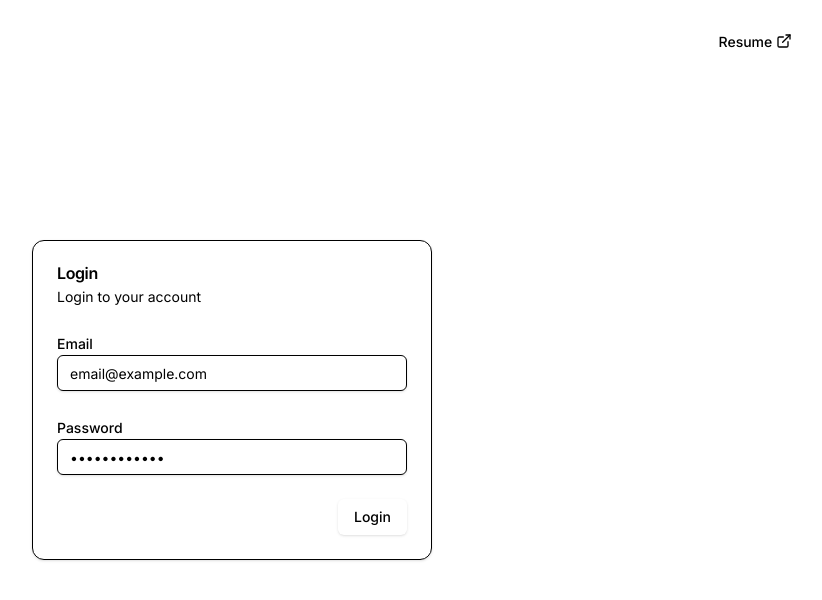
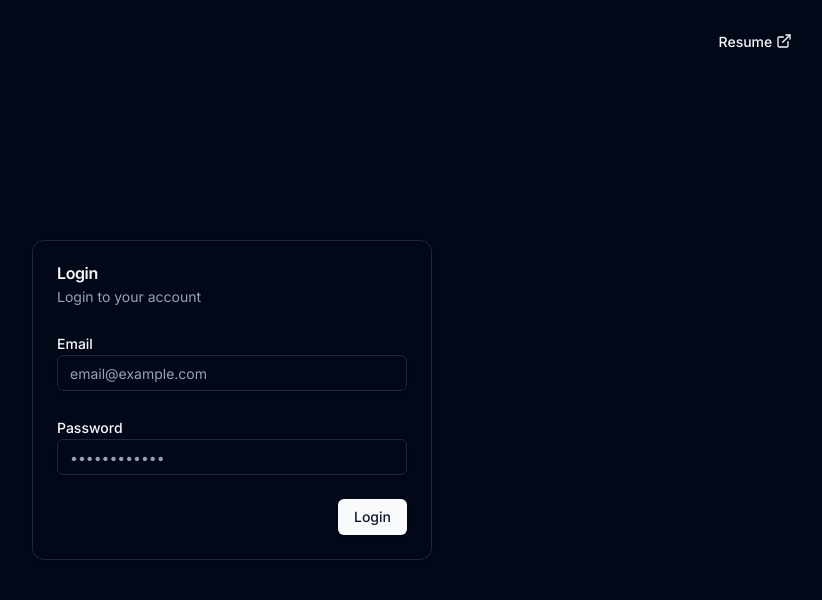
Before and after one commit to Miunn/portfolio, a Next.js app: page /login in a window 1280 px wide. Shown: the top 600 px of the page, without its empty margins (408-1230 px from the left). Built offline with nearby package versions, Linux system fonts and the light colour scheme; a web font is replaced by a local one.

Commit message:
feat: update code with new verrsions

```diff
--- a/package.json
+++ b/package.json
@@ -1,5 +1,6 @@
 {
 	"name": "remicaulier-fr-app",
+	"type": "module",
 	"version": "0.1.0",
 	"private": true,
 	"scripts": {
--- a/src/app/globals.css
+++ b/src/app/globals.css
@@ -2,6 +2,8 @@
 @plugin "@tailwindcss/typography";
 
 @config '../../tailwind.config.ts';
+
+@custom-variant dark (&:where(.dark, .dark *));
 
 /*
   The default border color has changed to `currentcolor` in Tailwind CSS v4,
--- a/src/app/layout.tsx
+++ b/src/app/layout.tsx
@@ -29,10 +29,10 @@ export default function RootLayout({
 	children: React.ReactNode;
 }>) {
 	return (
-		<html lang="en" className={"dark overflow-x-hidden"}>
+		<html lang="en">
 			<body
 				className={cn(
-					"relative w-screen min-h-dvh font-inter antialiased overflow-hidden",
+					"dark relative w-screen min-h-dvh font-inter antialiased overflow-x-hidden",
 					inter.className,
 				)}
 			>
@@ -42,7 +42,7 @@ export default function RootLayout({
 							<li>
 								<Button
 									variant={"link"}
-									className="group !no-underline"
+									className="group no-underline!"
 								>
 									<Link
 										href={"/resume.pdf"}
--- a/src/skills/SkillsList.tsx
+++ b/src/skills/SkillsList.tsx
@@ -1,14 +1,17 @@
-import IconCloud, {Icon} from "@/components/magicui/icon-cloud";
+import IconCloud, { Icon } from "@/components/magicui/icon-cloud";
 
 export default function SkillsList() {
 	return (
 		<div className={"flex gap-16 flex-col items-center md:flex-row"}>
 			<div
-                className={"flex h-full w-full max-w-[24rem] items-center justify-center overflow-hidden bg-background"}>
-                <IconCloud icons={skills}/>
+				className={
+					"flex h-full w-full max-w-[24rem] items-center justify-center overflow-hidden bg-background"
+				}
+			>
+				<IconCloud icons={skills} />
 			</div>
 
-            <ul className="flex-grow grid grid-cols-2 gap-10 md:grid-cols-2 sm:grid-cols-3">
+			<ul className="grow grid grid-cols-2 gap-10 md:grid-cols-2 sm:grid-cols-3">
 				<li>
 					<h2 className="text-xl">Coding</h2>
 					<ul className={"lg:grid lg:grid-cols-2"}>
@@ -105,7 +108,7 @@ export default function SkillsList() {
 				</li>
 			</ul>
 		</div>
-    )
+	);
 }
 
 const skills: Icon[] = [
@@ -185,7 +188,7 @@ const skills: Icon[] = [
 		name: "Microsoft 365",
 		icon: "/images/microsoft-365.svg",
 		width: 42,
-        height: 42
+		height: 42,
 	},
 	{
 		name: "MongoDB",
@@ -271,4 +274,4 @@ const skills: Icon[] = [
 		width: 42,
 		height: 42,
 	},
-]
+];
```
Lines whose indentation alone changed are shown as unchanged.
